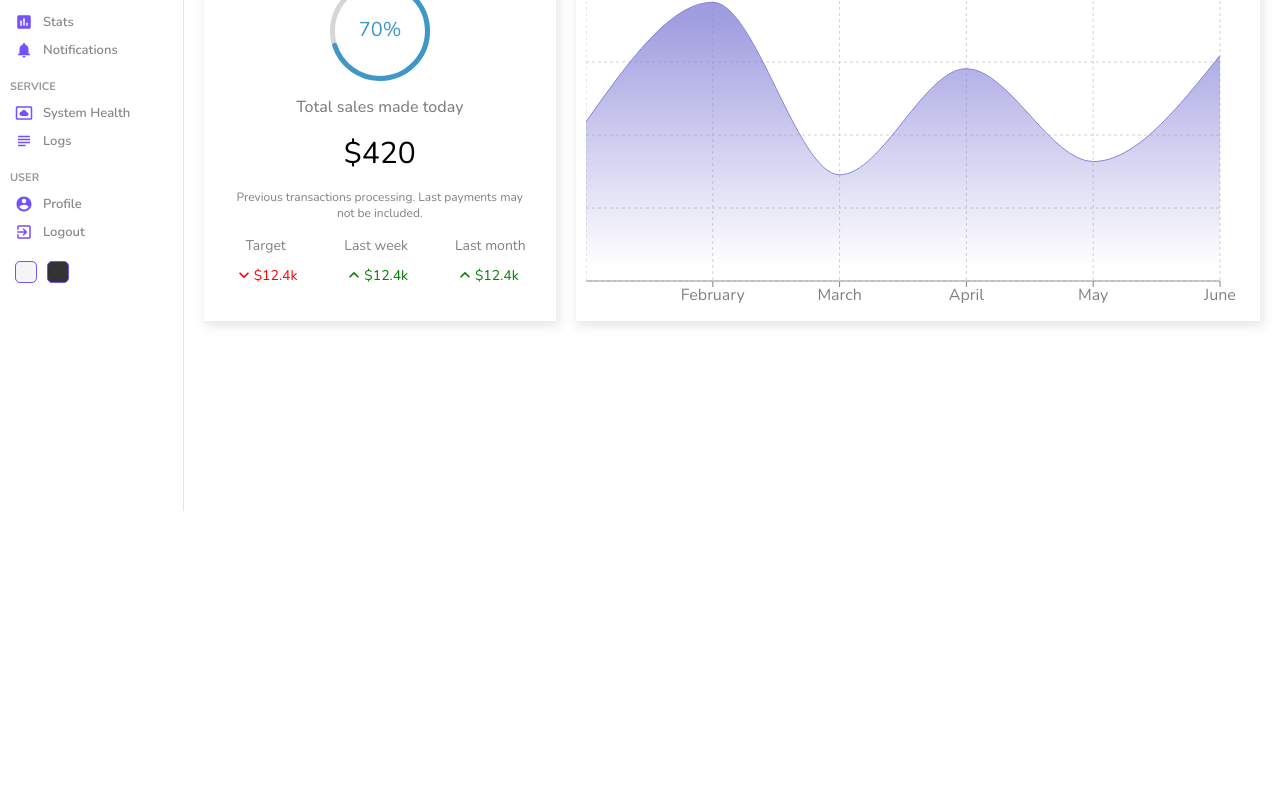
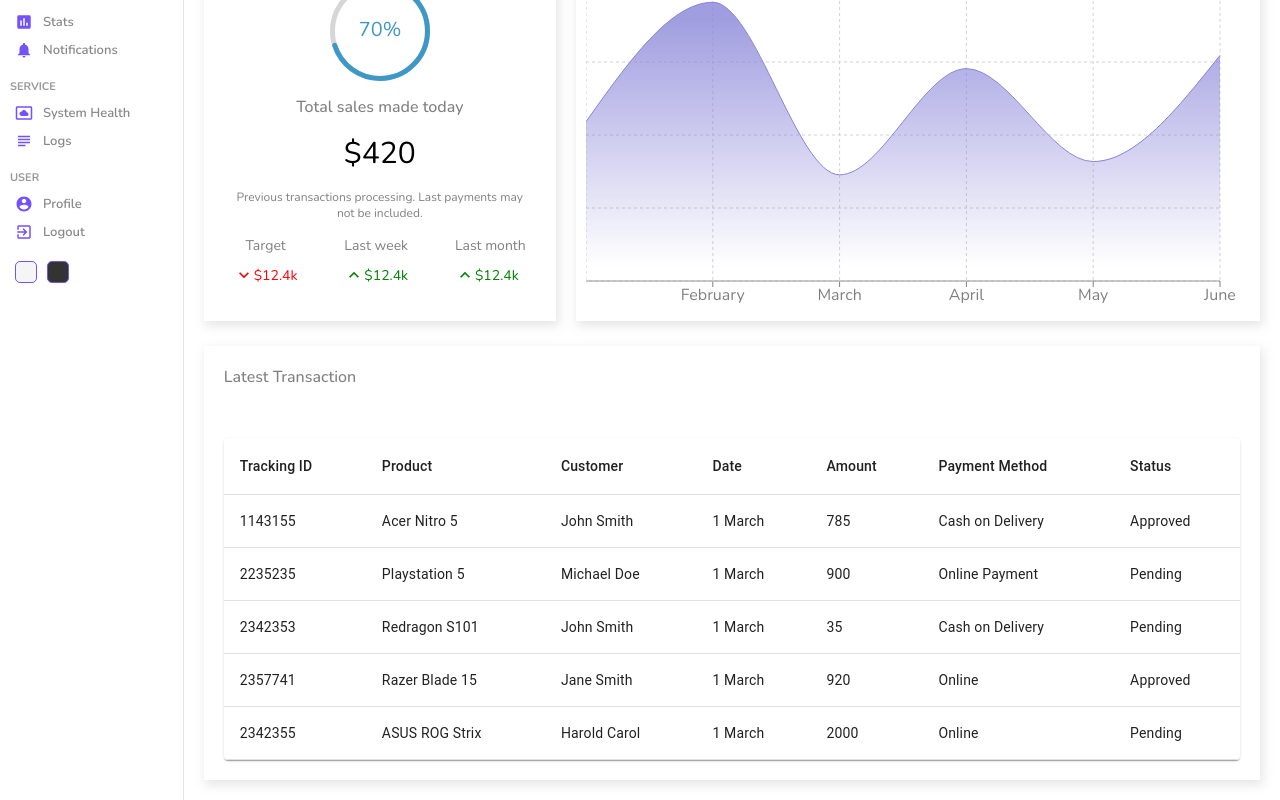
Before and after one commit to decozzfx/admin-panel-lamadev, a React (Create React App) app: page / in a window 1280 px wide. Shown: the part 289-1089 px from the top of the page. Before the commit the page ends 800 px from the top, so only its background shows below. Built offline with nearby package versions, Linux system fonts and the light colour scheme.

Commit message:
build table

```diff
--- /dev/null
+++ b/src/components/table/Table.jsx
@@ -0,0 +1,100 @@
+import React from 'react'
+import Table from '@material-ui/core/Table';
+import TableBody from '@material-ui/core/TableBody';
+import TableCell from '@material-ui/core/TableCell';
+import TableContainer from '@material-ui/core/TableContainer';
+import TableHead from '@material-ui/core/TableHead';
+import TableRow from '@material-ui/core/TableRow';
+import Paper from '@material-ui/core/Paper';
+
+
+import './table.scss'
+
+const TableComp = () => {
+  return (
+    <TableContainer component={Paper} className='table'>
+      <Table sx={{ minWidth: 650 }} aria-label="simple table">
+        <TableHead>
+          <TableRow>
+            <TableCell className='tableCell'>Tracking ID</TableCell>
+            <TableCell className='tableCell'>Product</TableCell>
+            <TableCell className='tableCell'>Customer</TableCell>
+            <TableCell className='tableCell'>Date</TableCell>
+            <TableCell className='tableCell'>Amount</TableCell>
+            <TableCell className='tableCell'>Payment Method</TableCell>
+            <TableCell className='tableCell'>Status</TableCell>
+
+          </TableRow>
+        </TableHead>
+        <TableBody>
+          {rows.map((row) => (
+            <TableRow key={row.id}>
+              <TableCell className='tableCell'>{row.id}</TableCell>
+              <TableCell className='tableCell'>{row.product}</TableCell>
+              <TableCell className='tableCell'>{row.customer}</TableCell>
+              <TableCell className='tableCell'>{row.date}</TableCell>
+              <TableCell className='tableCell'>{row.amount}</TableCell>
+              <TableCell className='tableCell'>{row.method}</TableCell>
+              <TableCell className='tableCell'>{row.status}</TableCell>
+            </TableRow>
+          ))}
+        </TableBody>
+      </Table>
+    </TableContainer>
+  )
+}
+
+const rows = [
+    {
+      id: 1143155,
+      product: "Acer Nitro 5",
+      img: "https://m.media-amazon.com/images/I/81bc8mA3nKL._AC_UY327_FMwebp_QL65_.jpg",
+      customer: "John Smith",
+      date: "1 March",
+      amount: 785,
+      method: "Cash on Delivery",
+      status: "Approved",
+    },
+    {
+      id: 2235235,
+      product: "Playstation 5",
+      img: "https://m.media-amazon.com/images/I/31JaiPXYI8L._AC_UY327_FMwebp_QL65_.jpg",
+      customer: "Michael Doe",
+      date: "1 March",
+      amount: 900,
+      method: "Online Payment",
+      status: "Pending",
+    },
+    {
+      id: 2342353,
+      product: "Redragon S101",
+      img: "https://m.media-amazon.com/images/I/71kr3WAj1FL._AC_UY327_FMwebp_QL65_.jpg",
+      customer: "John Smith",
+      date: "1 March",
+      amount: 35,
+      method: "Cash on Delivery",
+      status: "Pending",
+    },
+    {
+      id: 2357741,
+      product: "Razer Blade 15",
+      img: "https://m.media-amazon.com/images/I/71wF7YDIQkL._AC_UY327_FMwebp_QL65_.jpg",
+      customer: "Jane Smith",
+      date: "1 March",
+      amount: 920,
+      method: "Online",
+      status: "Approved",
+    },
+    {
+      id: 2342355,
+      product: "ASUS ROG Strix",
+      img: "https://m.media-amazon.com/images/I/81hH5vK-MCL._AC_UY327_FMwebp_QL65_.jpg",
+      customer: "Harold Carol",
+      date: "1 March",
+      amount: 2000,
+      method: "Online",
+      status: "Pending",
+    },
+  ];
+
+export default TableComp
--- a/src/pages/home/Home.jsx
+++ b/src/pages/home/Home.jsx
@@ -3,6 +3,7 @@
 import Featured from "../../components/featured/Featured";
 import Navbar from "../../components/navbar/Navbar";
 import Sidebar from "../../components/sidebar/Sidebar";
+import Table from "../../components/table/Table";
 import Widget from "../../components/widgets/Widget";
 import "./home.scss";
 
@@ -22,6 +23,10 @@
            <Featured />
            <Chart />
         </div>
+        <div className="listContainer">
+           <div className="listTitle">Latest Transaction</div>
+           <Table />
+        </div>
       </div>
     </div>
   );
--- a/src/pages/home/home.scss
+++ b/src/pages/home/home.scss
@@ -14,4 +14,17 @@
     .charts{
         padding : 5px 20px
     }
+
+    .listContainer{
+        -webkit-box-shadow : 2px 4px 10px 1px rgba(0, 0, 0, 0.47);
+        box-shadow : 2px 4px 10px 1px rgba(201, 201, 201, 0.47);
+        padding: 20px;
+        margin: 20px;
+
+        .listTitle{
+            font-weight: 500;
+            color: gray;
+            margin-bottom: 50px;
+        }
+    }
 }
```
Also changed, not shown: src/components/table/table.scss (added).
